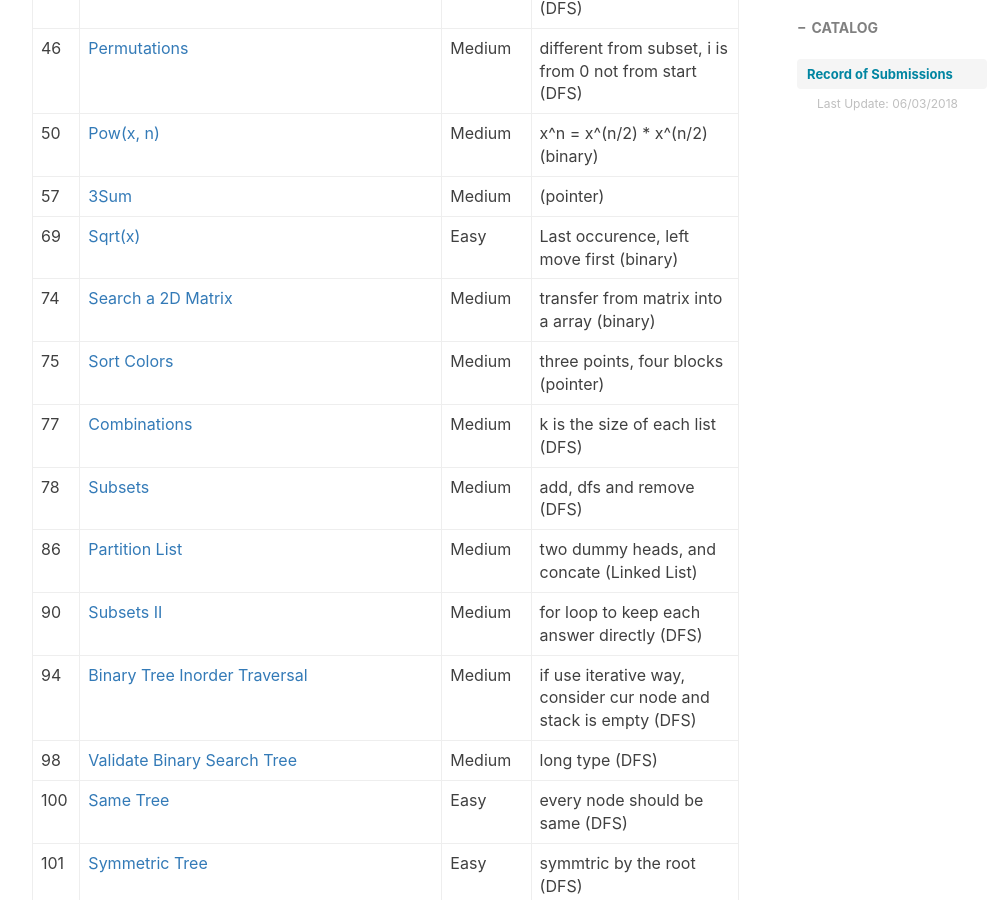
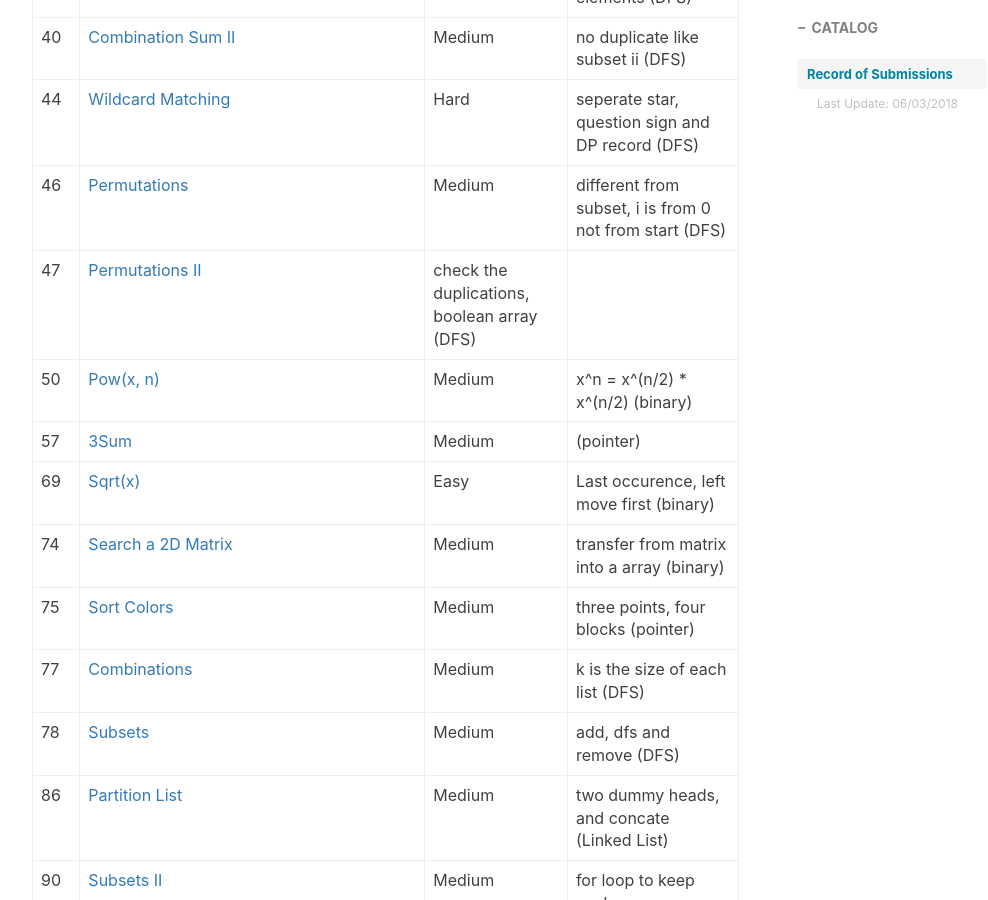
Before and after one commit to ly16/ly16.github.io, a Jekyll site: the page built from _posts/2018-05-18-leetcode-record-round1.md, in a window 1280 px wide and 900 px high, scrolled down 1607 px. Shown: the whole window, without its empty margins (233-1221 px from the left). Built offline with Jekyll 4.4.1, drawn with Linux system fonts in a browser that asks for light colours; nearby versions of some CDN libraries; comment, search, counter and statistics services are not loaded.

Commit message:
Update 2018-05-18-leetcode-record-round1.md

```diff
--- a/_posts/2018-05-18-leetcode-record-round1.md
+++ b/_posts/2018-05-18-leetcode-record-round1.md
@@ -31,6 +31,7 @@ tags:
 |40|[Combination Sum II](https://github.com/ly16/LC-Practice/blob/master/Combination%20Sum%20II.java)|Medium|no duplicate like subset ii (DFS)|
 |44|[Wildcard Matching](https://github.com/ly16/LC-Practice/blob/master/Wildcard%20Matching.java)|Hard|seperate star, question sign and DP record (DFS)|
 |46|[Permutations](https://github.com/ly16/LC-Practice/blob/master/Permutations.java)|Medium|different from subset, i is from 0 not from start (DFS)|
+|47|[Permutations II](https://github.com/ly16/LC-Practice/blob/master/Permutations%20II.java)|check the duplications, boolean array (DFS)|
 |50|[Pow(x, n)](https://github.com/ly16/LC-Practice/blob/master/Pow(x%2C%20n).java)|Medium|x^n = x^(n/2) * x^(n/2) (binary)|
 |57|[3Sum](https://github.com/ly16/LC-Practice/blob/master/3%20Sum.java)|Medium|(pointer)|
 |69|[Sqrt(x)](https://github.com/ly16/LC-Practice/blob/master/Sqrt(x).java)|Easy|Last occurence, left move first (binary)|
```
